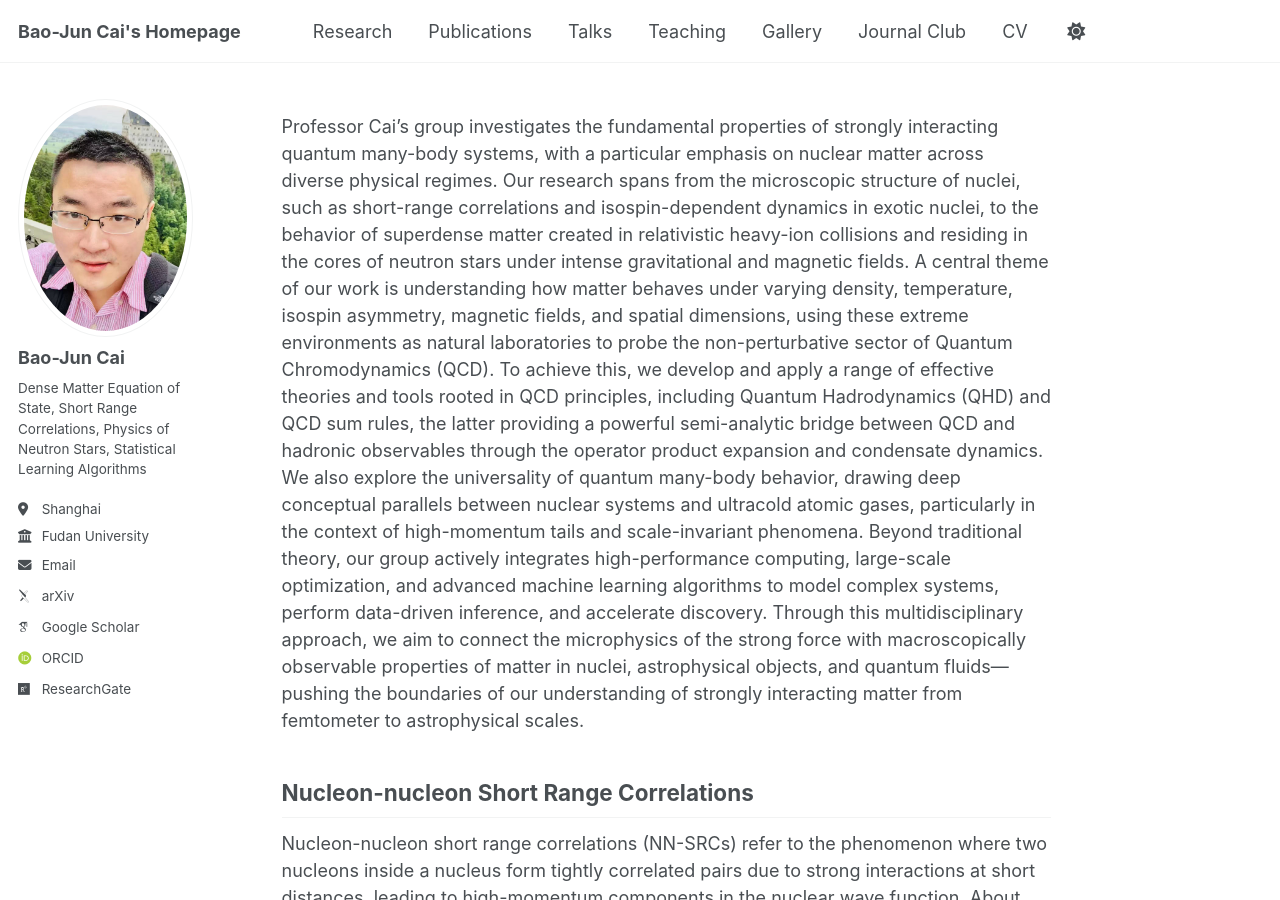
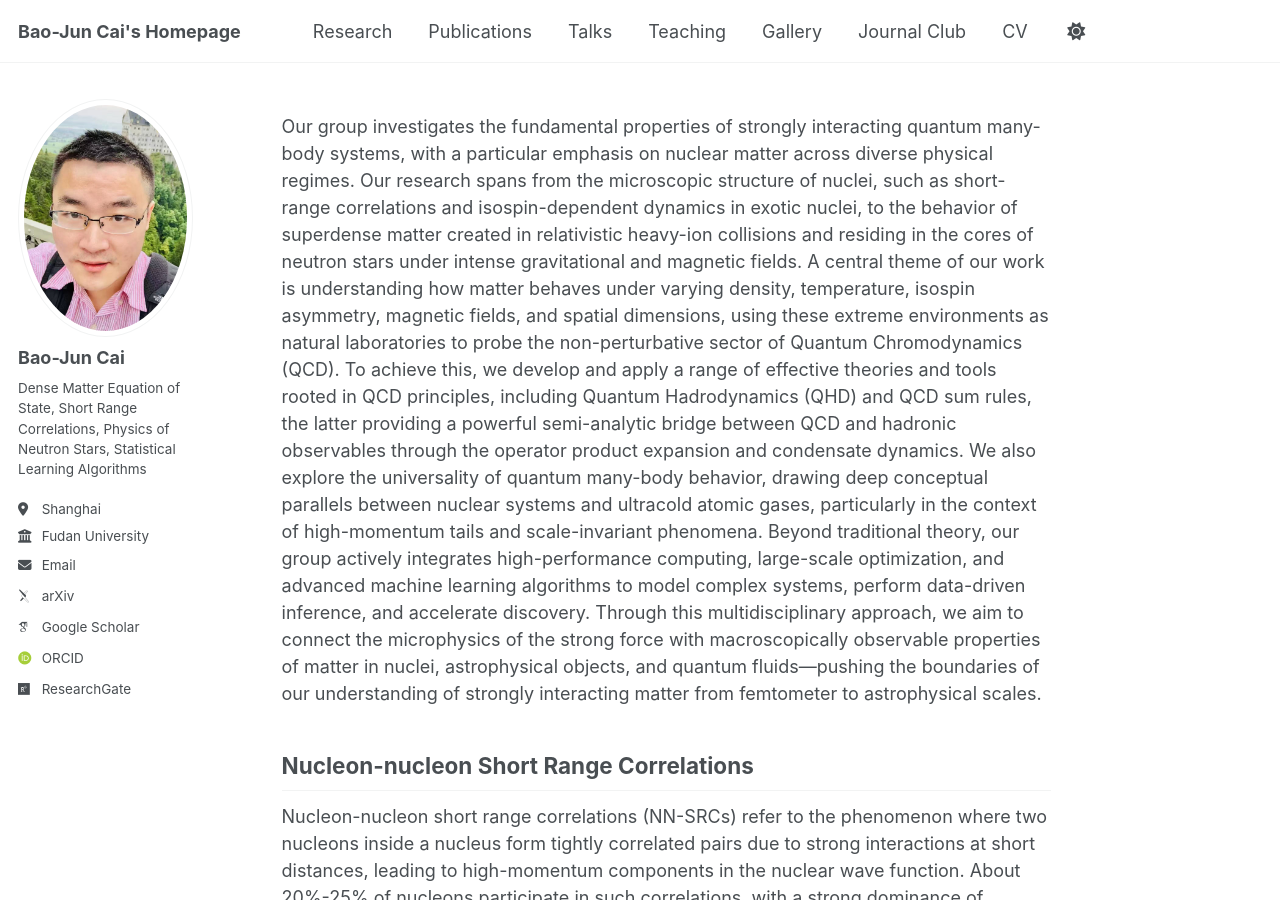
Before and after one commit to bjcai-phys/bjcai-phys.github.io, a Jekyll site: the page built from _pages/research.md, in a window 1280 px wide and 900 px high. Built offline with Jekyll 4.4.1, drawn with Linux system fonts in a browser that asks for light colours; some web fonts are replaced.

Commit message:
Update research.md

```diff
--- a/_pages/research.md
+++ b/_pages/research.md
@@ -5,7 +5,7 @@ permalink: /research/
 author_profile: true
 ---
 
-Professor Cai’s group investigates the fundamental properties of strongly interacting quantum many-body systems, with a particular emphasis on nuclear matter across diverse physical regimes. Our research spans from the microscopic structure of nuclei, such as short-range correlations and isospin-dependent dynamics in exotic nuclei, to the behavior of superdense matter created in relativistic heavy-ion collisions and residing in the cores of neutron stars under intense gravitational and magnetic fields. A central theme of our work is understanding how matter behaves under varying density, temperature, isospin asymmetry, magnetic fields, and spatial dimensions, using these extreme environments as natural laboratories to probe the non-perturbative sector of Quantum Chromodynamics (QCD).
+Our group investigates the fundamental properties of strongly interacting quantum many-body systems, with a particular emphasis on nuclear matter across diverse physical regimes. Our research spans from the microscopic structure of nuclei, such as short-range correlations and isospin-dependent dynamics in exotic nuclei, to the behavior of superdense matter created in relativistic heavy-ion collisions and residing in the cores of neutron stars under intense gravitational and magnetic fields. A central theme of our work is understanding how matter behaves under varying density, temperature, isospin asymmetry, magnetic fields, and spatial dimensions, using these extreme environments as natural laboratories to probe the non-perturbative sector of Quantum Chromodynamics (QCD).
 To achieve this, we develop and apply a range of effective theories and tools rooted in QCD principles, including Quantum Hadrodynamics (QHD) and QCD sum rules, the latter providing a powerful semi-analytic bridge between QCD and hadronic observables through the operator product expansion and condensate dynamics. We also explore the universality of quantum many-body behavior, drawing deep conceptual parallels between nuclear systems and ultracold atomic gases, particularly in the context of high-momentum tails and scale-invariant phenomena.
 Beyond traditional theory, our group actively integrates high-performance computing, large-scale optimization, and advanced machine learning algorithms to model complex systems, perform data-driven inference, and accelerate discovery. Through this multidisciplinary approach, we aim to connect the microphysics of the strong force with macroscopically observable properties of matter in nuclei, astrophysical objects, and quantum fluids—pushing the boundaries of our understanding of strongly interacting matter from femtometer to astrophysical scales.
 
```
